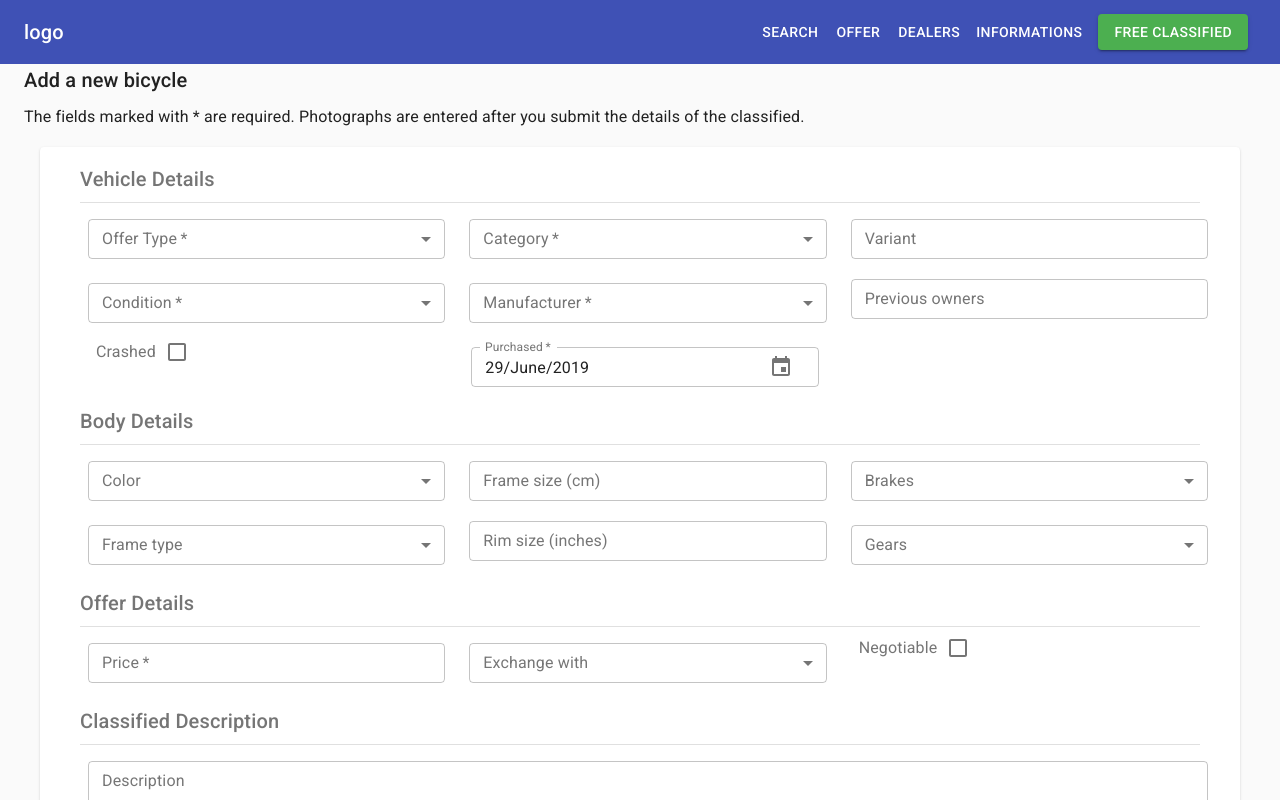
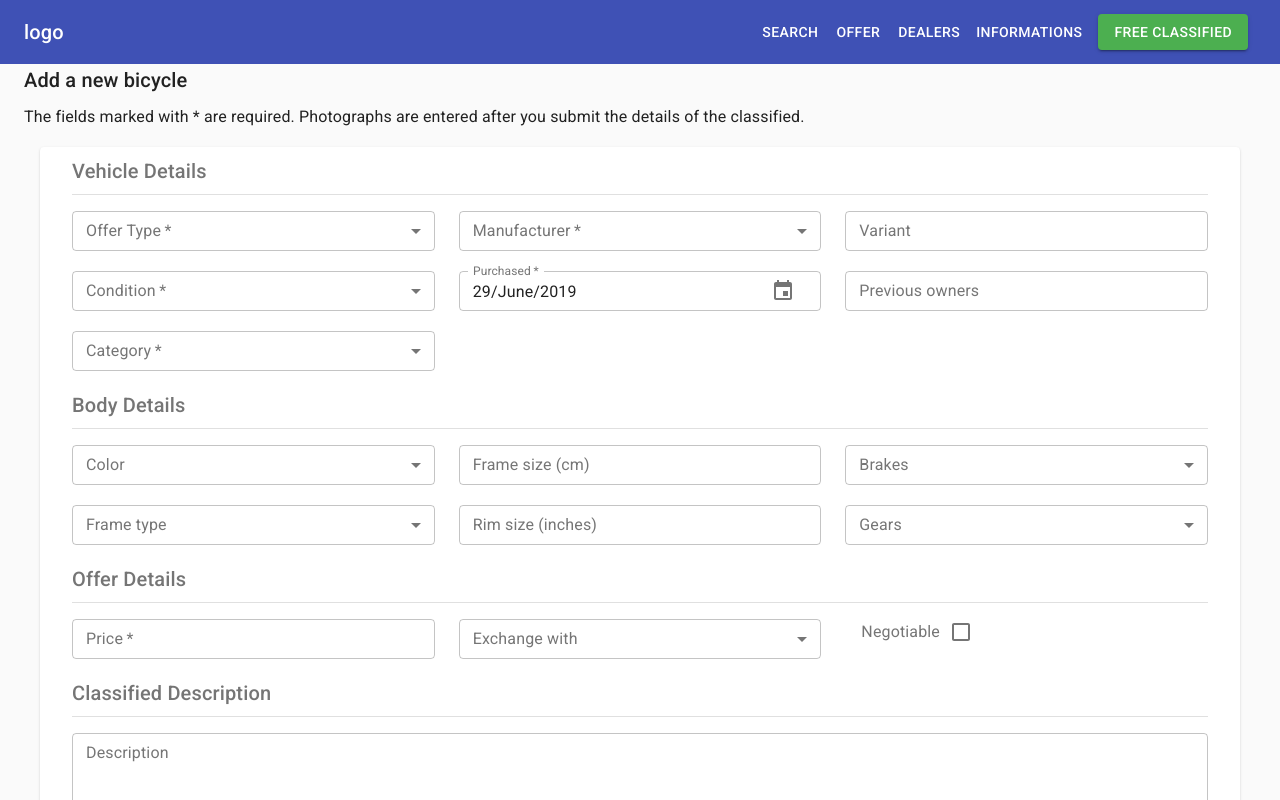
Before and after one commit to panoscool/cars, a React (Create React App) app: page /bicycle/create in a window 1280 px wide. Shown: the top 800 px of the page. Built offline with nearby package versions, Linux system fonts and the light colour scheme.

Commit message:
fix for layout margin and padding

```diff
--- a/src/components/Classifieds/BicycleForm.jsx
+++ b/src/components/Classifieds/BicycleForm.jsx
@@ -34,7 +34,7 @@ const useStyles = makeStyles(theme => ({
   },
   paper: {
     margin: theme.spacing(2),
-    padding: theme.spacing(2),
+    padding: theme.spacing(1),
     color: theme.palette.text.secondary
   },
   button: {
@@ -153,15 +153,6 @@ const BicycleForm = props => {
                 optionsArray={condition}
                 handleChange={handleSelectChange}
               />
-              <CheckboxForm
-                name="crashed"
-                label="Crashed"
-                labelPlacement="start"
-                values={state.crashed}
-                handleChange={handleChange}
-              />
-            </Grid>
-            <Grid item xs={12} sm={4}>
               <SelectForm
                 required
                 name="category"
@@ -170,6 +161,8 @@ const BicycleForm = props => {
                 optionsArray={category}
                 handleChange={handleSelectChange}
               />
+            </Grid>
+            <Grid item xs={12} sm={4}>
               <SelectForm
                 required
                 name="manufacturer"
--- a/src/components/Classifieds/BicycleSearch/SearchForm.jsx
+++ b/src/components/Classifieds/BicycleSearch/SearchForm.jsx
@@ -35,7 +35,7 @@ const useStyles = makeStyles(theme => ({
   },
   paper: {
     margin: theme.spacing(2),
-    padding: theme.spacing(2),
+    padding: theme.spacing(1),
     color: theme.palette.text.secondary
   },
   button: {
@@ -153,15 +153,6 @@ const ClassifiedSearch = () => {
                 optionsArray={condition}
                 handleChange={handleSelectChange}
               />
-              <CheckboxForm
-                name="crashed"
-                label="Crashed"
-                labelPlacement="start"
-                values={state.crashed}
-                handleChange={handleChange}
-              />
-            </Grid>
-            <Grid item xs={12} sm={4}>
               <SelectForm
                 name="category"
                 label="Category"
@@ -169,6 +160,8 @@ const ClassifiedSearch = () => {
                 optionsArray={category}
                 handleChange={handleSelectChange}
               />
+            </Grid>
+            <Grid item xs={12} sm={4}>
               <SelectForm
                 name="manufacturer"
                 label="Manufacturer"
@@ -182,6 +175,13 @@ const ClassifiedSearch = () => {
                 values={selectValues.color}
                 optionsArray={color}
                 handleChange={handleSelectChange}
+              />
+              <InputForm
+                name="variant"
+                label="Variant"
+                placeholder="eg. racing"
+                values={inputValues.variant}
+                handleChange={handleInputChange}
               />
             </Grid>
             <Grid item xs={12} sm={4}>
@@ -198,13 +198,6 @@ const ClassifiedSearch = () => {
                 values={selectValues.gears}
                 optionsArray={gears}
                 handleChange={handleSelectChange}
-              />
-              <InputForm
-                name="variant"
-                label="Variant"
-                placeholder="eg. racing"
-                values={inputValues.variant}
-                handleChange={handleInputChange}
               />
             </Grid>
           </Grid>
--- a/src/components/Classifieds/BicycleSearch/SideFilters/SideFilters.jsx
+++ b/src/components/Classifieds/BicycleSearch/SideFilters/SideFilters.jsx
@@ -61,12 +61,7 @@ const SideFilters = ({ onSubmit }) => {
   const [selectValues, setSelectValues] = useState({
     category: "",
     manufacturer: "",
-    condition: "",
-    modified: "",
-    gears: "",
-    color: "",
-    brakes: "",
-    sort: ""
+    color: ""
   });
 
   const handleSelectChange = event => {
@@ -100,7 +95,11 @@ const SideFilters = ({ onSubmit }) => {
     setState({ ...state, [event.target.name]: event.target.checked });
   };
 
-  const [value, setValue] = useState(null);
+  const [value, setValue] = useState({
+    modified: "",
+    brakes: "",
+    frameType: ""
+  });
 
   const handleRadioChange = event => {
     setValue({ ...value, [event.target.name]: event.target.value });
@@ -166,14 +165,14 @@ const SideFilters = ({ onSubmit }) => {
             type="number"
             name="priceFrom"
             label="Price from"
-            // values={inputValues.priceFrom}
+            values={inputValues.priceFrom}
             handleChange={handleInputChange}
           />
           <InputForm
             type="number"
             name="priceTo"
             label="Price to"
-            // values={inputValues.priceTo}
+            values={inputValues.priceTo}
             handleChange={handleInputChange}
           />
         </div>
@@ -183,7 +182,7 @@ const SideFilters = ({ onSubmit }) => {
         <Divider variant="fullWidth" />
         <RadioForm
           name="modified"
-          value={value}
+          values={value.modified}
           optionsArray={modified}
           handleChange={handleRadioChange}
         />
@@ -219,6 +218,7 @@ const SideFilters = ({ onSubmit }) => {
         <Divider variant="fullWidth" />
         <RadioForm
           name="frameType"
+          values={value.frameType}
           optionsArray={frameType}
           handleChange={handleRadioChange}
         />
@@ -228,6 +228,7 @@ const SideFilters = ({ onSubmit }) => {
         <Divider variant="fullWidth" />
         <RadioForm
           name="brakes"
+          values={value.brakes}
           optionsArray={brakes}
           handleChange={handleRadioChange}
         />
@@ -237,6 +238,7 @@ const SideFilters = ({ onSubmit }) => {
         <Divider variant="fullWidth" />
         <RadioForm
           name="gears"
+          values={value.gears}
           optionsArray={gears}
           handleChange={handleRadioChange}
         />
--- a/src/data/bicycle/bicycle.json
+++ b/src/data/bicycle/bicycle.json
@@ -29,16 +29,16 @@
     { "key": "magnesium", "value": "Magnesium" }
   ],
   "brakes": [
-    { "key": "brake-drums", "value": "Brake Drums" },
-    { "key": "hydraulic-disc", "value": "Hydraulic Disk Brakes" },
-    { "key": "mechanical-disc", "value": "Mechanical Disk Brakes" },
+    { "key": "brakeDrums", "value": "Brake Drums" },
+    { "key": "hydraulicDisc", "value": "Hydraulic Disk Brakes" },
+    { "key": "mechanicalDisc", "value": "Mechanical Disk Brakes" },
     { "key": "vBrakes", "value": "V-Brakes" }
   ],
   "manufacturers": [
     { "key": "4ever", "value": "4ever" },
     { "key": "aOK", "value": "A-OK" },
     { "key": "a2b", "value": "A2B" },
-    { "key": "accell-group", "value": "Accell Group" },
+    { "key": "accellGroup", "value": "Accell Group" },
     { "key": "adriatica", "value": "Adriatica" },
     { "key": "airbike", "value": "Airbike" },
     { "key": "airnimal", "value": "Airnimal" },
--- a/src/shared/forms/CheckboxForm.jsx
+++ b/src/shared/forms/CheckboxForm.jsx
@@ -11,6 +11,9 @@ const useStyles = makeStyles(theme => ({
   },
   formControl: {
     margin: theme.spacing(1, 3)
+  },
+  formControlLabel: {
+    marginTop: theme.spacing(1)
   }
 }));
 
@@ -55,6 +58,7 @@ function Checkboxes(props) {
       <FormControlLabel
         label={label}
         labelPlacement={labelPlacement}
+        className={classes.formControlLabel}
         control={
           <Checkbox
             name={name}
--- a/src/shared/forms/InputForm.jsx
+++ b/src/shared/forms/InputForm.jsx
@@ -5,8 +5,8 @@ import TextField from "@material-ui/core/TextField";
 
 const useStyles = makeStyles(theme => ({
   textField: {
-    marginLeft: theme.spacing(1),
-    marginRight: theme.spacing(1)
+    minWidth: 120,
+    width: "100%"
   },
   dense: {
     marginTop: theme.spacing(2)
--- a/src/shared/forms/SelectDate.jsx
+++ b/src/shared/forms/SelectDate.jsx
@@ -1,4 +1,5 @@
 import React from "react";
+import clsx from "clsx";
 import { makeStyles } from "@material-ui/core/styles";
 import DateFnsUtils from "@date-io/date-fns";
 import {
@@ -6,12 +7,15 @@ import {
   KeyboardDatePicker
 } from "@material-ui/pickers";
 
-const useStyles = makeStyles({
+const useStyles = makeStyles(theme => ({
   picker: {
-    paddingTop: 8,
-    paddingLeft: 10
+    minWidth: 120,
+    width: "100%"
+  },
+  dense: {
+    marginTop: theme.spacing(1)
   }
-});
+}));
 
 export default function MaterialUIPickers(props) {
   const classes = useStyles();
@@ -19,7 +23,7 @@ export default function MaterialUIPickers(props) {
   const { label, values, required, handleChange } = props;
   return (
     <MuiPickersUtilsProvider utils={DateFnsUtils}>
-      <div className={classes.picker}>
+      <div className={clsx(classes.picker, classes.dense)}>
         <KeyboardDatePicker
           required={required}
           fullWidth
--- a/src/shared/forms/SelectForm.jsx
+++ b/src/shared/forms/SelectForm.jsx
@@ -8,17 +8,9 @@ import FormControl from "@material-ui/core/FormControl";
 import Select from "@material-ui/core/Select";
 
 const useStyles = makeStyles(theme => ({
-  root: {
-    display: "flex",
-    flexWrap: "wrap"
-  },
   formControl: {
-    margin: theme.spacing(1),
     minWidth: 120,
     width: "100%"
-  },
-  selectEmpty: {
-    marginTop: theme.spacing(2)
   },
   dense: {
     marginTop: theme.spacing(2)
```
